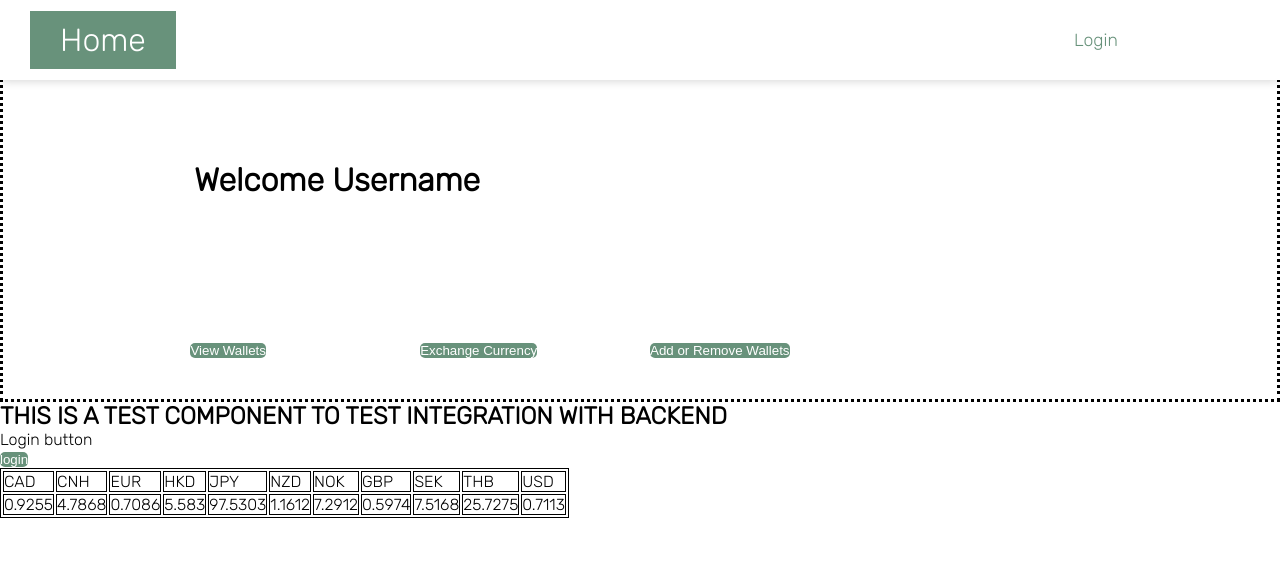
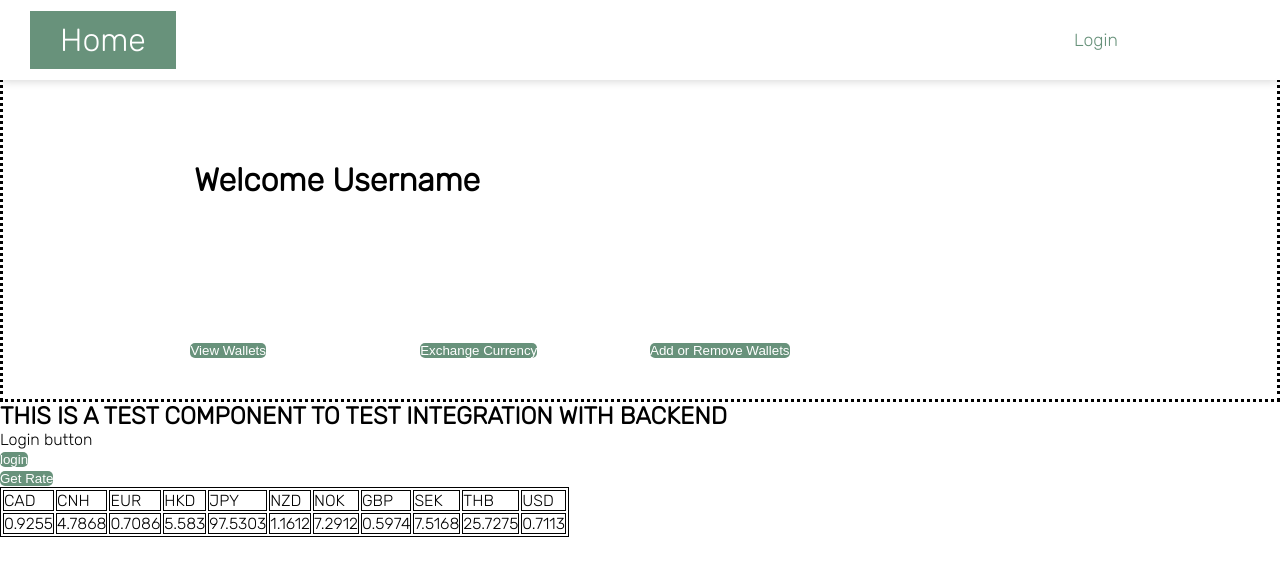
Before and after one commit to ls-morgan/TT6_2-dbs-seed, a React (Create React App) app: page /dashboard in a window 1280 px wide. Shown: the top 576 px of the page. Built offline with nearby package versions, Linux system fonts and the light colour scheme.

Commit message:
updated exchangetable.js

```diff
--- a/src/components/exchangeTable.js
+++ b/src/components/exchangeTable.js
@@ -1,5 +1,7 @@
 import { useState } from "react";
+import axios from "axios";
 import './table.css';
+import { useNavigate } from 'react-router-dom';
 
 
 export const ExchangeTable = () => {
@@ -73,8 +75,29 @@ export const ExchangeTable = () => {
       },
     ])
 
+    const [rates, setRates] = useState("")
+
+    const getRate = () => {
+        const headers = {
+            "Content-Type": "application/json",
+            "Access-Control-Allow-Origin": "*",
+        };
+
+        const url = "https://fa7b-116-15-113-158.ap.ngrok.io/api/v1/exchange";
+
+        axios.post(url, {headers}).then(response => {
+            console.log(response)
+        setRates(response.data.exchange_currency);
+        })
+        .catch(err => console.log(err));
+        };
+
     return (
-        <table>
+        <div>
+            <button onClick={getRate}>Get Rate</button>
+            {rates}
+
+            <table>
             <thead>
                 <tr>
                 {rate.map((rate) => (
@@ -89,8 +112,11 @@ export const ExchangeTable = () => {
                     ))}
                 </tr>
             </tbody>
+        </table>
+        </div>
 
-        </table>
+
+
     )
 }
 
```
Also changed, not shown: src/App.js (+7 -7 lines).
